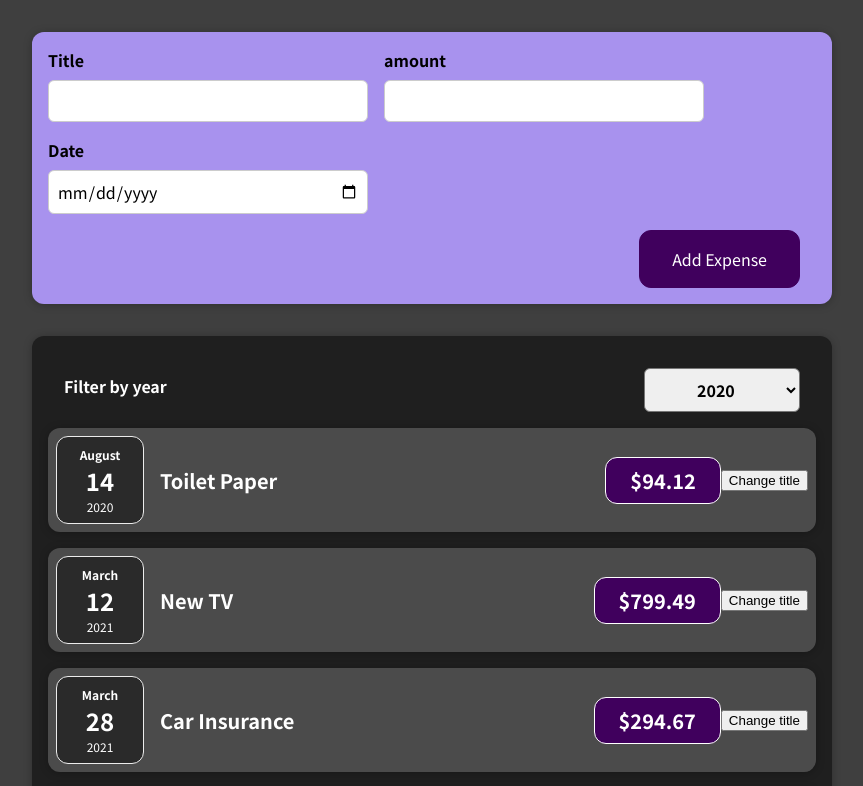
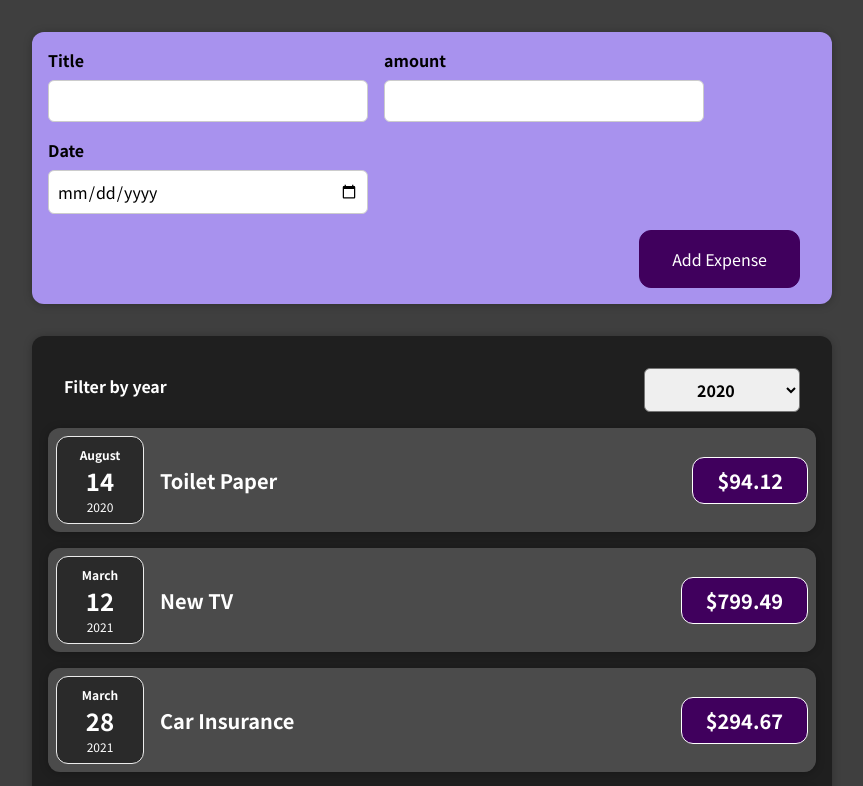
Before and after one commit to SoWrongImRight/react-expense-tracker, a React (Create React App) app: page / in a window 1280 px wide. Shown: the top 786 px of the page, without its empty margins (208-1071 px from the left). Built offline with nearby package versions, Linux system fonts and the light colour scheme.

Commit message:
Converted ExpenseItem back to a stateless component.

```diff
--- a/src/components/Expenses/ExpenseItem.js
+++ b/src/components/Expenses/ExpenseItem.js
@@ -1,23 +1,16 @@
-import React, { useState } from 'react';
+import React from 'react';
 import Card from '../UI/Card';
 import ExpenseDate from './ExpenseDate';
 import './ExpenseItem.css';
 
 function ExpenseItem(props) {
-  const [title, setTitle] = useState(props.title);
-
-  const clickHandler = () => {
-    setTitle('Updated!');
-  };
-
   return (
     <Card className="expense-item">
       <ExpenseDate date={props.date} />
       <div className="expense-item__description">
-        <h2>{title}</h2>
+        <h2>{props.title}</h2>
         <div className="expense-item__price">${props.amount}</div>
       </div>
-      <button onClick={clickHandler}>Change title</button>
     </Card>
   );
 }
```
